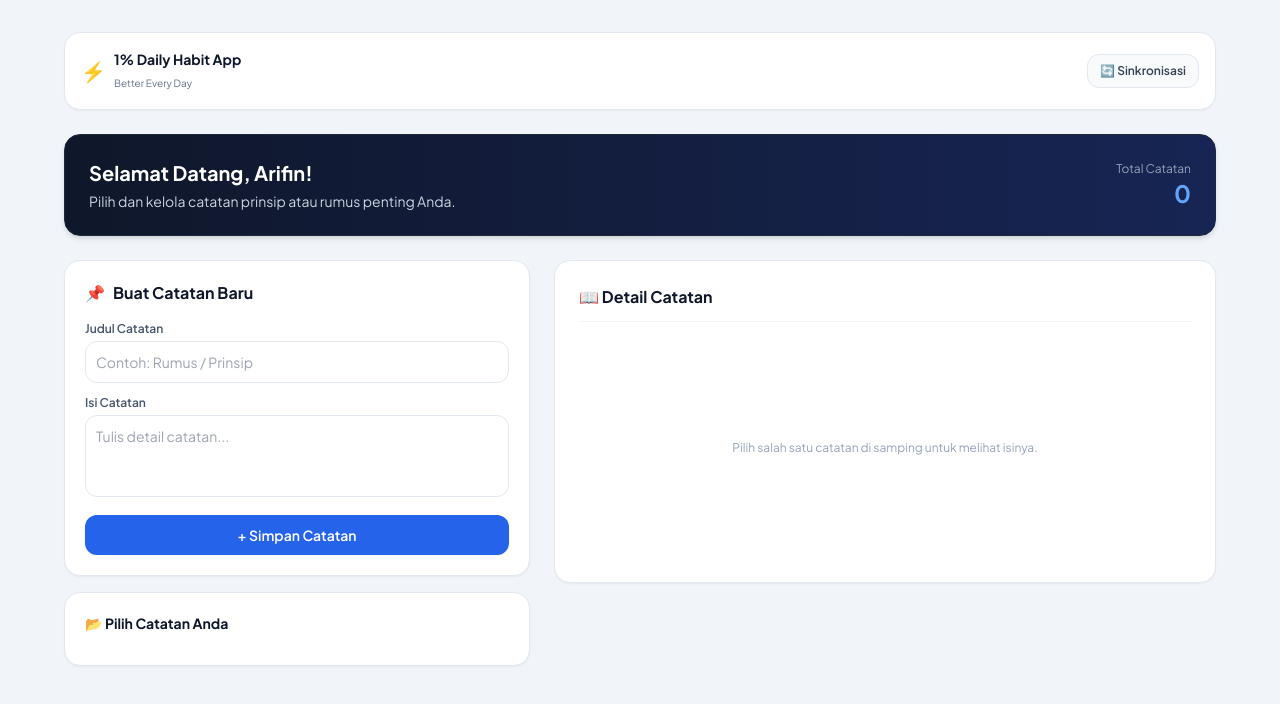
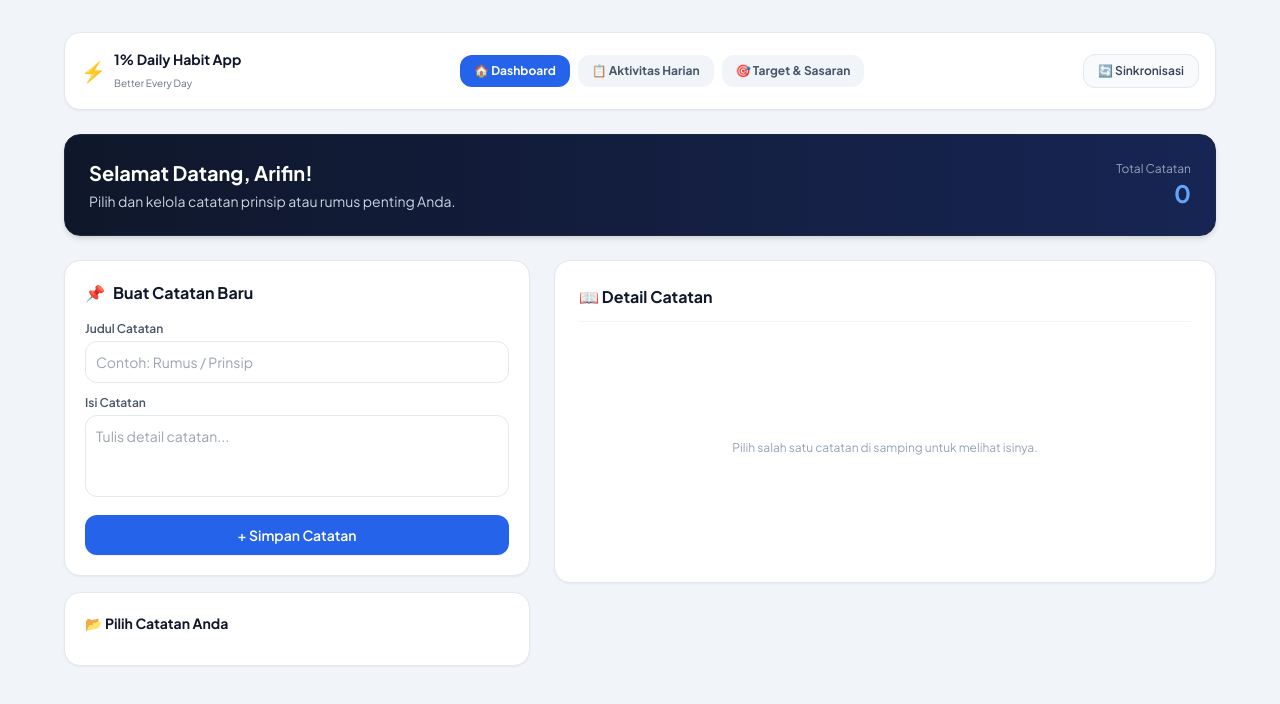
Before and after one commit to Animwa/DAILY1-, a plain HTML site: page index.html in a window 1280 px wide. Drawn offline with nearby package versions, Linux system fonts and the light colour scheme; no server answers.

Commit message:
Update index.html

```diff
--- a/index.html
+++ b/index.html
@@ -19,24 +19,45 @@
 
   <div class="max-w-6xl mx-auto space-y-4 sm:space-y-6">
 
-    <!-- Navbar Atas -->
-    <nav class="bg-white p-3 sm:p-4 rounded-2xl border border-slate-200 shadow-sm flex items-center justify-between gap-3">
-      <div class="flex items-center gap-2">
-        <span class="text-xl">⚡</span>
-        <div>
-          <h1 class="text-xs sm:text-sm font-bold text-slate-900 leading-tight">1% Daily Habit App</h1>
-          <span class="text-[10px] text-slate-500">Better Every Day</span>
+    <!-- Navbar Utama (Responsif Desktop & Mobile Header) -->
+    <nav class="bg-white p-3 sm:p-4 rounded-2xl border border-slate-200 shadow-sm flex flex-col md:flex-row items-center justify-between gap-3">
+      <div class="flex items-center justify-between w-full md:w-auto gap-2">
+        <div class="flex items-center gap-2">
+          <span class="text-xl">⚡</span>
+          <div>
+            <h1 class="text-xs sm:text-sm font-bold text-slate-900 leading-tight">1% Daily Habit App</h1>
+            <span class="text-[10px] text-slate-500">Better Every Day</span>
+          </div>
+        </div>
+        <!-- Badge Admin Mobile -->
+        <div class="flex items-center gap-2 md:hidden">
+          <span id="adminBadgeMobile" class="hidden bg-amber-100 text-amber-800 text-[10px] font-bold px-2 py-0.5 rounded-md">Admin</span>
+          <button onclick="fetchAllData()" class="bg-slate-50 border border-slate-200 p-2 rounded-xl text-xs font-semibold text-slate-700">🔄</button>
         </div>
       </div>
-      <div class="flex items-center gap-2">
+
+      <!-- Tombol Navigasi Desktop (Hanya Tampil di Layar Tablet / PC) -->
+      <div class="hidden md:flex items-center gap-2 overflow-x-auto no-scrollbar">
+        <button onclick="switchMainTab('dashboard')" id="navMainDashboard" class="px-3.5 py-2 rounded-xl text-xs font-bold transition cursor-pointer bg-blue-600 text-white shadow-xs whitespace-nowrap">
+          🏠 Dashboard
+        </button>
+        <button onclick="switchMainTab('aktivitas')" id="navMainAktivitas" class="px-3.5 py-2 rounded-xl text-xs font-bold transition cursor-pointer bg-slate-100 text-slate-600 hover:bg-slate-200 whitespace-nowrap">
+          📋 Aktivitas Harian
+        </button>
+        <button onclick="switchMainTab('target')" id="navMainTarget" class="px-3.5 py-2 rounded-xl text-xs font-bold transition cursor-pointer bg-slate-100 text-slate-600 hover:bg-slate-200 whitespace-nowrap">
+          🎯 Target & Sasaran
+        </button>
+      </div>
+
+      <div class="hidden md:flex items-center gap-2">
         <span id="adminBadge" class="hidden bg-amber-100 text-amber-800 text-[10px] font-bold px-2.5 py-1 rounded-md">Admin Aktif</span>
-        <button onclick="fetchAllData()" class="bg-slate-50 border border-slate-200 px-3 py-2 rounded-xl text-xs font-semibold text-slate-700 hover:bg-slate-100 transition flex items-center gap-1.5 cursor-pointer">
-          🔄 <span class="hidden sm:inline">Sinkronisasi</span>
+        <button onclick="fetchAllData()" class="bg-slate-50 border border-slate-200 px-3.5 py-2 rounded-xl text-xs font-semibold text-slate-700 hover:bg-slate-100 transition flex items-center gap-1.5 cursor-pointer">
+          🔄 Sinkronisasi
         </button>
       </div>
     </nav>
 
-    <!-- ================= TAB 1: DASHBOARD & CATATAN (DENGAN SELECTOR) ================= -->
+    <!-- ================= TAB 1: DASHBOARD & CATATAN ================= -->
     <div id="tabDashboard" class="space-y-4 sm:space-y-6">
       <div class="bg-gradient-to-r from-slate-900 to-blue-950 text-white rounded-2xl p-5 sm:p-6 shadow-md border border-slate-800 flex flex-col md:flex-row items-start md:items-center justify-between gap-4">
         <div>
@@ -184,7 +205,7 @@
 
   </div>
 
-  <!-- BOTTOM NAVIGATION BAR (Mobile App Style) -->
+  <!-- BOTTOM NAVIGATION BAR (Khusus Tampilan Mobile HP) -->
   <nav class="fixed bottom-0 left-0 right-0 bg-white/95 backdrop-blur-md border-t border-slate-200 px-4 py-2.5 flex items-center justify-around z-40 shadow-lg md:hidden">
     <button onclick="switchMainTab('dashboard')" id="navBarDashboard" class="flex flex-col items-center gap-1 text-blue-600 transition cursor-pointer font-bold">
       <span class="text-xl">🏠</span>
```
